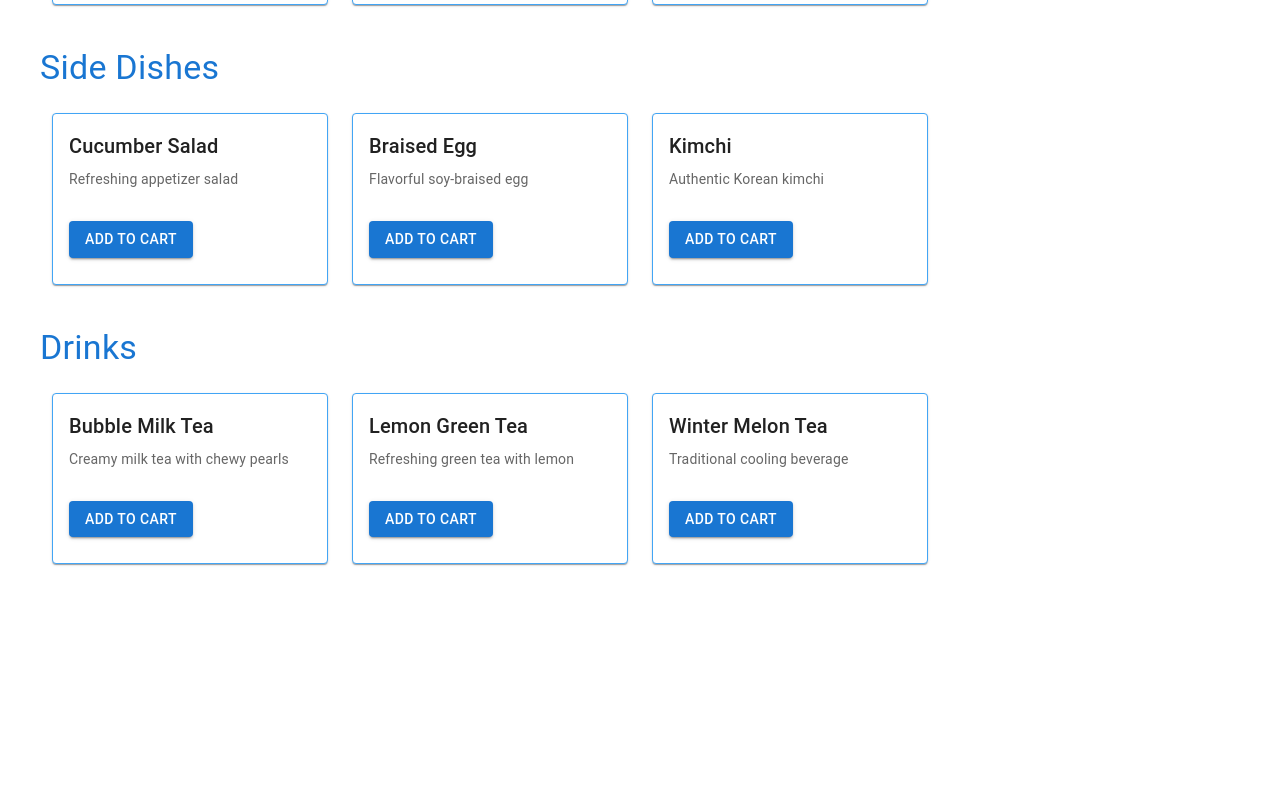
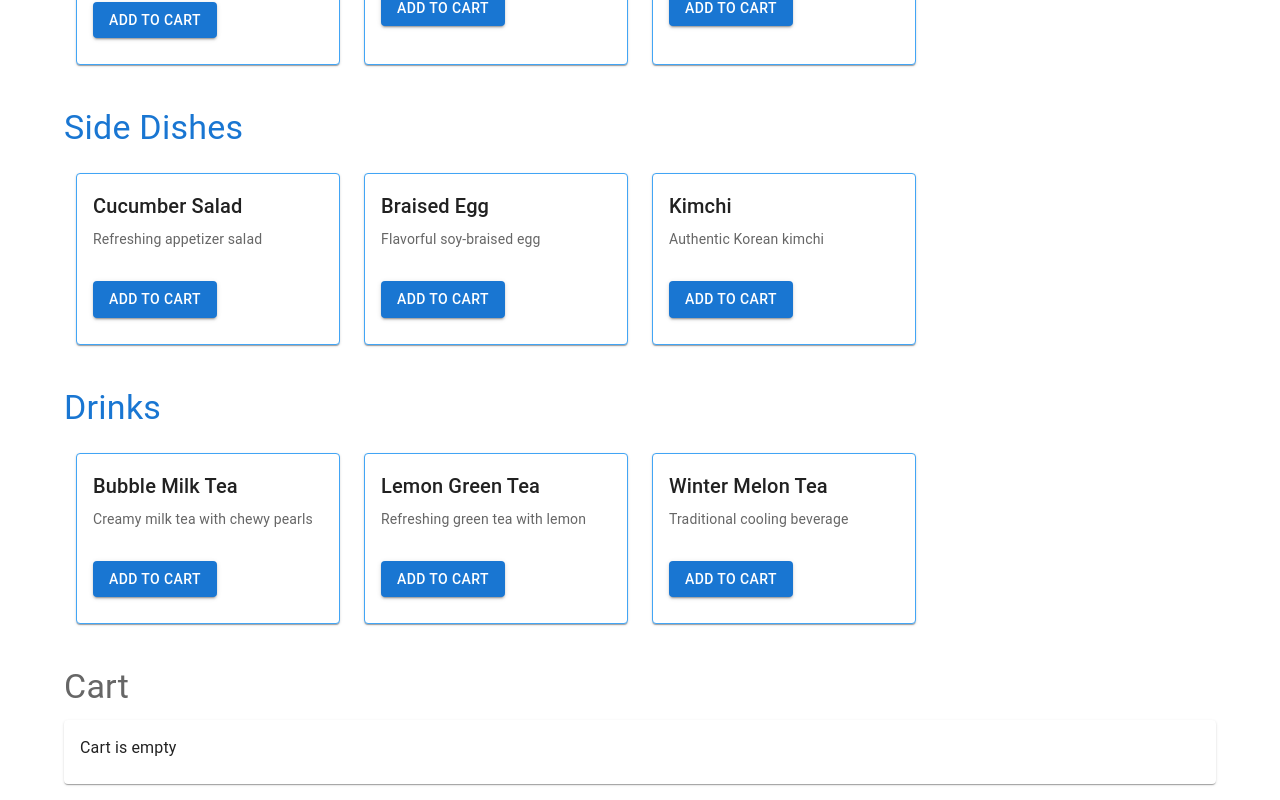
Before and after one commit to lichunbin814/food-ordering-app, a React (Vite) app: page / in a window 1280 px wide. Shown: the part 348-1148 px from the top of the page. Before the commit the page ends 954 px from the top, so only its background shows below. Built offline with nearby package versions, Linux system fonts and the light colour scheme.

Commit message:
Add Cart component

```diff
--- a/src/App.tsx
+++ b/src/App.tsx
@@ -1,6 +1,7 @@
-import { AppBar, Toolbar, Typography } from '@mui/material';
+import { AppBar, Toolbar, Typography, Container } from '@mui/material';
 import { Menu } from './components/Menu/Menu';
 import { menuData } from './data/menuData';
+import { Cart } from './components/Cart/Cart';
 import { Provider } from 'react-redux';
 import { store } from './store';
 
@@ -14,9 +15,10 @@ function App() {
           </Typography>
         </Toolbar>
       </AppBar>
-      <div style={{ maxWidth: '1200px', margin: '0 auto', padding: '0 16px' }}>
+      <Container maxWidth="lg" sx={{ py: 2 }}>
         <Menu categories={menuData} />
-      </div>
+        <Cart />
+      </Container>
     </Provider>
   )
 }
--- /dev/null
+++ b/src/components/Cart/Cart.tsx
@@ -0,0 +1,67 @@
+import { Box, Typography, Card, CardContent, Button } from '@mui/material';
+import { useSelector, useDispatch } from 'react-redux';
+import { removeFromCart } from '../../store/slices/cartSlice';
+import { RootState } from '../../store';
+
+export const Cart = () => {
+  const cartItems = useSelector((state: RootState) => state.cart.items);
+  const dispatch = useDispatch();
+
+  const handleRemoveFromCart = (itemId: string) => {
+    dispatch(removeFromCart(itemId));
+  };
+
+  if (cartItems.length === 0) {
+    return (
+      <Box sx={{ mt: 4 }}>
+        <Typography variant="h4" component="h2" gutterBottom>
+          Cart
+        </Typography>
+        <Card>
+          <CardContent>
+            <Typography>Cart is empty</Typography>
+          </CardContent>
+        </Card>
+      </Box>
+    );
+  }
+
+  return (
+    <Box sx={{ mt: 4 }}>
+      <Typography variant="h4" component="h2" gutterBottom>
+        Cart
+      </Typography>
+      {cartItems.map((item) => (
+        <Card key={item.id} sx={{ mb: 2 }}>
+          <CardContent sx={{ display: 'flex', justifyContent: 'space-between', alignItems: 'center' }}>
+            <Box>
+              <Typography variant="h6" component="h3">
+                {item.name}
+              </Typography>
+              <Typography variant="body2">
+                Quantity: {item.quantity}
+              </Typography>
+            </Box>
+            <Button
+              onClick={() => handleRemoveFromCart(item.id)}
+              color="error"
+              variant="outlined"
+              size="small"
+            >
+              Remove
+            </Button>
+          </CardContent>
+        </Card>
+      ))}
+      <Button
+        variant="contained"
+        color="primary"
+        fullWidth
+        sx={{ mt: 2 }}
+        onClick={() => console.log('Order submitted')}
+      >
+        Submit Order
+      </Button>
+    </Box>
+  );
+};
```
